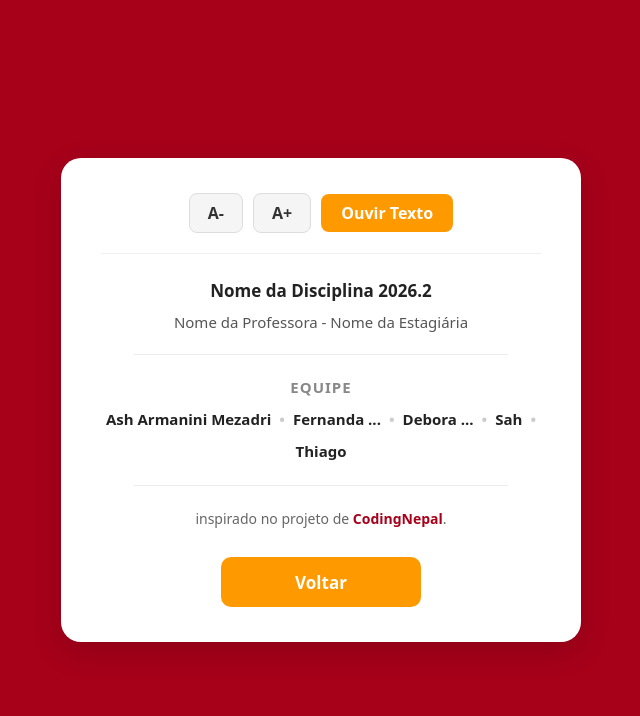
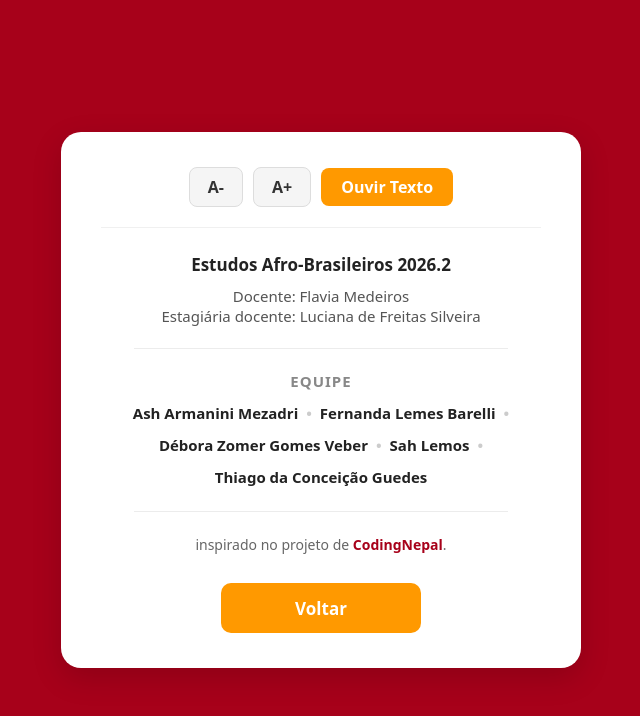
Before and after one commit to AshMezadri/site-EAB, a plain HTML site: page creditos.html in a window 1280 px wide. Shown: the whole page, without its empty margins (319-959 px from the left). Drawn offline with Linux system fonts and the light colour scheme.

Commit message:
add nomes

```diff
--- a/creditos.html
+++ b/creditos.html
@@ -214,8 +214,9 @@
     <div id="conteudo-creditos">
 
       <div class="bloco-disciplina">
-        <p class="titulo texto-ajustavel">Nome da Disciplina 2026.2</p>
-        <p class="nomes-profs texto-ajustavel">Nome da Professora - Nome da Estagiária</p>
+        <p class="titulo texto-ajustavel">Estudos Afro-Brasileiros 2026.2</p>
+        <p class="nomes-profs texto-ajustavel">Docente: Flavia Medeiros <br>
+          Estagiária docente: Luciana de Freitas Silveira</p>
       </div>
 
       <hr class="divisoria" />
@@ -225,13 +226,13 @@
         <div class="lista-integrantes texto-ajustavel">
           <span>Ash Armanini Mezadri</span>
           <span class="separador-ponto">•</span>
-          <span>Fernanda ...</span>
+          <span>Fernanda Lemes Barelli</span>
           <span class="separador-ponto">•</span>
-          <span>Debora ...</span>
+          <span>Débora Zomer Gomes Veber</span>
           <span class="separador-ponto">•</span>
-          <span>Sah</span>
+          <span>Sah Lemos</span>
           <span class="separador-ponto">•</span>
-          <span>Thiago</span>
+          <span>Thiago da Conceição Guedes</span>
         </div>
       </div>
 
```
